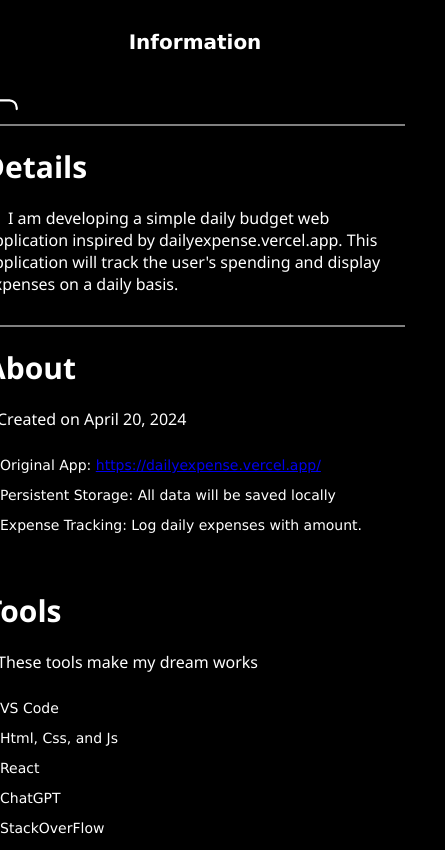
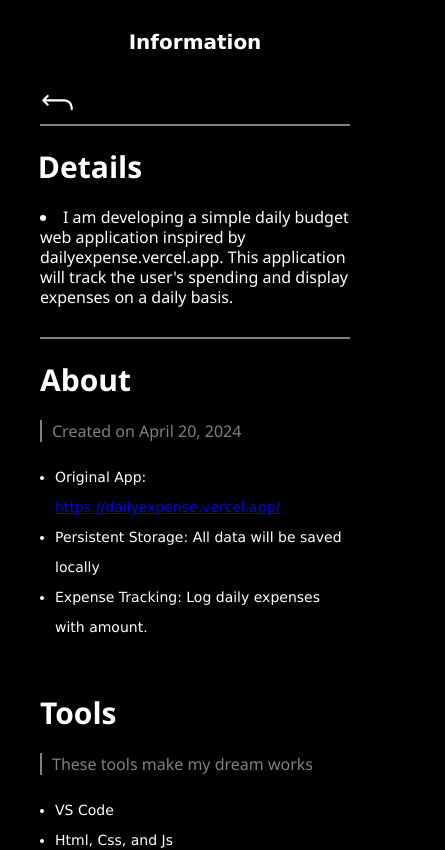
Before and after one commit to Kurev/DailyBudget, a React (Vite) app: page /Information in a window 390 px wide. Shown: the top 850 px of the page, 445 px wide, since content can reach past the window. Built offline with nearby package versions, Linux system fonts and the light colour scheme.

Commit message:
fifth commit

```diff
--- a/src/AddAnimation/AddAnimation.css
+++ b/src/AddAnimation/AddAnimation.css
@@ -4,7 +4,7 @@
     flex-direction: column;
     justify-content: center;
     align-items: center;
-    width: 500px;
+    max-width: 500px;
     position: fixed; /* Change this to fixed */
     top: 25%;
     background-color: rgba(0, 0, 0, 0.9); /* Optional: Add background for better visibility */
--- a/src/AddTag/AddTag.css
+++ b/src/AddTag/AddTag.css
@@ -3,7 +3,7 @@
   cursor: pointer;
   position: relative;
   border-radius: 20px;
-  width: 500px;
+  max-width: 500px;
   padding: 20px;
   display: flex;
   flex-direction: column;
--- a/src/App.jsx
+++ b/src/App.jsx
@@ -7,6 +7,8 @@ import AddExpenses from './AddExpenses/AddExpenses';
 import AddAnimation from './AddAnimation/AddAnimation';
 import AddTag from './AddTag/AddTag';
 import Confirm from './Confirm/Confirm';
+import { format } from 'date-fns';
+
 
 function App() {
   const [isAddAnimationVisible, setIsAddAnimationVisible] = useState(false);
@@ -137,11 +139,14 @@ function App() {
   };
 
   const handleConfirm = () => {
+    const today = new Date();
     const currentTime = new Date().toLocaleTimeString('en-US', { hour: '2-digit', minute: '2-digit' });
+    const currentDate = format(today, 'MMMM d, yyyy')
     const newEntry = {
       amount: parseFloat(amount),
       tag: selectedTag,
-      time: currentTime,
+      timeCreated: currentTime,
+      dateCreated: currentDate
     };
     setConfirmedDetails([...confirmedDetails, newEntry]);
     setConfirmAnimationClass('animate__bounceOutDown');
--- a/src/BudgetApp/BudgetApp.css
+++ b/src/BudgetApp/BudgetApp.css
@@ -1,5 +1,5 @@
 .budget-container{
-    width: 500px;
+    max-width: 500px;
     height: 100vh;
 }
 
--- a/src/ChangeLog/ChangeLog.css
+++ b/src/ChangeLog/ChangeLog.css
@@ -1,6 +1,6 @@
 .Cont-ChangeLog{
     background: black;
-    width: 500px;
+    max-width: 500px;
     min-height: 100vh;
     padding: 0px 40px;
     color: white;
@@ -18,7 +18,6 @@
     text-align: center;
     padding: 30px 0;
     margin-bottom: 40px;
-
 }
 
 .title h1{
@@ -46,9 +45,9 @@
     border-bottom: 2px solid grey;
 }
 
-.details .info{
+.details .info-changeLog{
     width: 100%;
-    line-height: 30px;
+    line-height: 20px;
     line-break: 100px;
 }
 
@@ -86,3 +85,52 @@ ul li{
 ul{
     margin-bottom: 30px;
 }
+
+@media screen and (max-width: 500px) {
+
+    .btn-back{
+        color: white;
+        font-size: 35px;
+    }
+
+    .details .update{
+        margin-left: -220px;
+    }
+
+}
+
+@media screen and (max-width: 431px){
+    .details .update{
+        margin-left: -247px;
+    }
+
+}
+
+
+@media screen and (max-width: 426px){
+    .details .update{
+        margin-left: -247px;
+    }
+
+}
+
+@media screen and (max-width: 391px){
+    .details .update{
+        margin-left: -210px;
+    }
+
+}
+
+@media screen and (max-width: 376px){
+    .details .update{
+        margin-left: -197px;
+    }
+
+}
+
+@media screen and (max-width: 320px){
+    .details .update{
+        margin-left: -143px;
+    }
+
+}
--- a/src/ChangeLog/ChangeLog.jsx
+++ b/src/ChangeLog/ChangeLog.jsx
@@ -17,6 +17,7 @@ const ChangeLog = () => {
 
         <div className="details">
             <p className='update'>Update</p>
+
             <p className='info-changeLog'><li>I am planning to upgrade this web application by adding features like dark mode and robust date management, ensuring all data is stored accurately by specific dates. Although my current skill level in implementing these features isn't very advanced, but I am dedicated to improving my abilities in this field to successfully integrate all the desired functionalities into my application</li></p>
 
 
--- a/src/Today/Today.css
+++ b/src/Today/Today.css
@@ -6,6 +6,11 @@
     height: 100%;
     margin-bottom: 180px;
     padding: 25px; /* Ensure padding is applied */
+  }
+
+  .date p{
+    color: grey;
+
   }
 
   .expenses {
--- a/src/Today/Today.jsx
+++ b/src/Today/Today.jsx
@@ -3,10 +3,26 @@ import { format } from 'date-fns';
 import './Today.css';
 
 const Today = ({ confirmedDetails }) => {
+
   const today = new Date();
-
   // Format the date to "Month Day, Year"
   const formattedDate = format(today, 'MMMM d, yyyy');
+
+  const sortExpenses = (expenses) => {
+    let sorted = {}
+    // console.log(expenses)
+    expenses.forEach((expense) => {
+      // console.log(expense)
+      if (sorted[expense.dateCreated] == undefined) {
+        sorted[expense.dateCreated] = []
+      }
+      sorted[expense.dateCreated].push(expense)
+    })
+    return sorted
+  }
+
+  console.log("sorted data")
+  console.log(sortExpenses(confirmedDetails))
 
   return (
     <div>
@@ -27,7 +43,9 @@ const Today = ({ confirmedDetails }) => {
 
                   </span>
                 </p>
-                <p className='time'>{detail.time}</p>
+                <p className='time'>{detail.timeCreated}</p>
+
+                <p> {detail.dateCreated}</p>
               </div>
               <div className="amount">
                 <p>- {detail.amount}</p>
```
